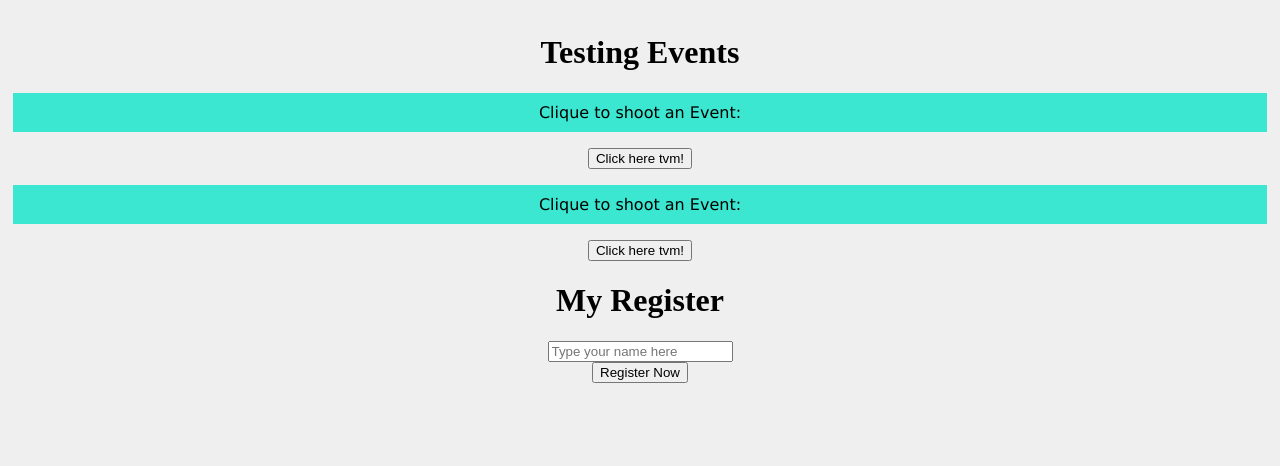
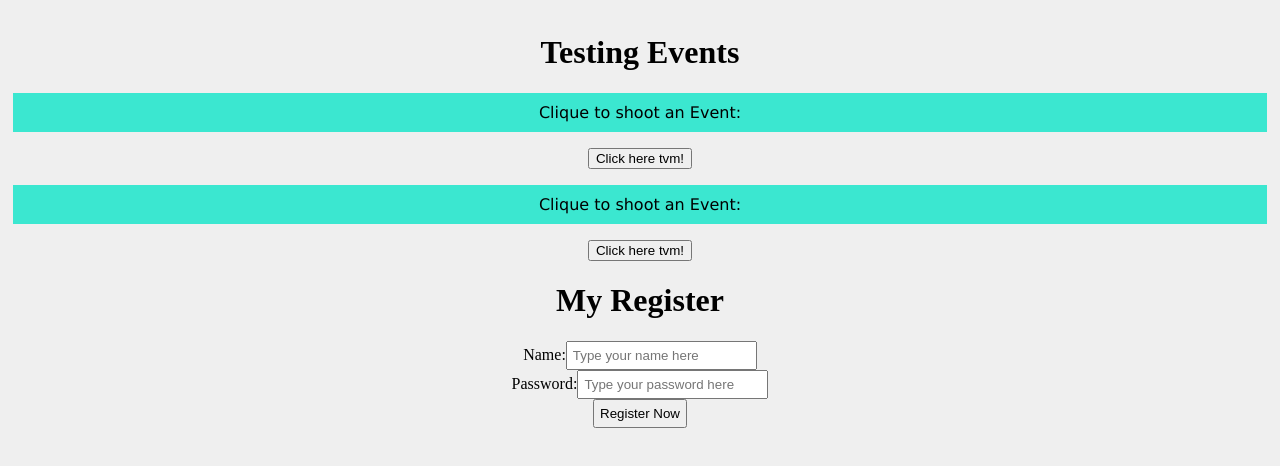
Before and after one commit to thiagovm-dev/ReactJS-Course, a React (Create React App) app in the folder matheus/: page / in a window 1280 px wide. Shown: the top 466 px of the page. Built offline with nearby package versions, Linux system fonts and the light colour scheme.

Commit message:
Class10 Completed

```diff
--- a/matheus/src/App.css
+++ b/matheus/src/App.css
@@ -2,6 +2,13 @@
   text-align: center;
 
 }
+
+input {
+  padding: 5px;
+
+}
+
+
 
 .App-logo {
   height: 40vmin;
--- a/matheus/src/App.js
+++ b/matheus/src/App.js
@@ -9,7 +9,7 @@ function App() {
       <h1>Testing Events</h1>
       <Events number="01" />
       <Events number="02" />
-      <h1>My Register</h1>
+
       <Form />
     </div>
   );
--- a/matheus/src/components/JS/Form.js
+++ b/matheus/src/components/JS/Form.js
@@ -1,20 +1,40 @@
+import { useState } from 'react'
+
 
 function Form(){
 
     function registerUser(e){
         e.preventDefault()
-        console.log("Successfully registered user!")
+        console.log(`User ${name} was registered with a password ${password}`)
+        //console.log("Successfully registered user!")
     }
 
+    const [name, setName] = useState()
+    const [password, setPassword] = useState()
+
     return(
-        <form onSubmit={registerUser}>
+        <div>
+            <h1>My Register</h1>
+            <form onSubmit={registerUser}>
+
             <div>
-                <input type="text" placeholder="Type your name here" />
+                <label htmlFor="name">Name:</label>
+                <input type="text" id="name" name="name" placeholder="Type your name here"
+                onChange={(e) => setName(e.target.value)} />
             </div>
+
             <div>
-                <input type="submit" value ="Register Now" />
+                <label htmlFor="password">Password:</label>
+                <input type="password" id="password" name="password" placeholder="Type your password here"
+                onChange={(e) => setPassword(e.target.value)} />
             </div>
+
+            <div>
+                <input type="submit" value="Register Now" />
+            </div>
+
         </form>
+        </div>
     )
 }
 
```
